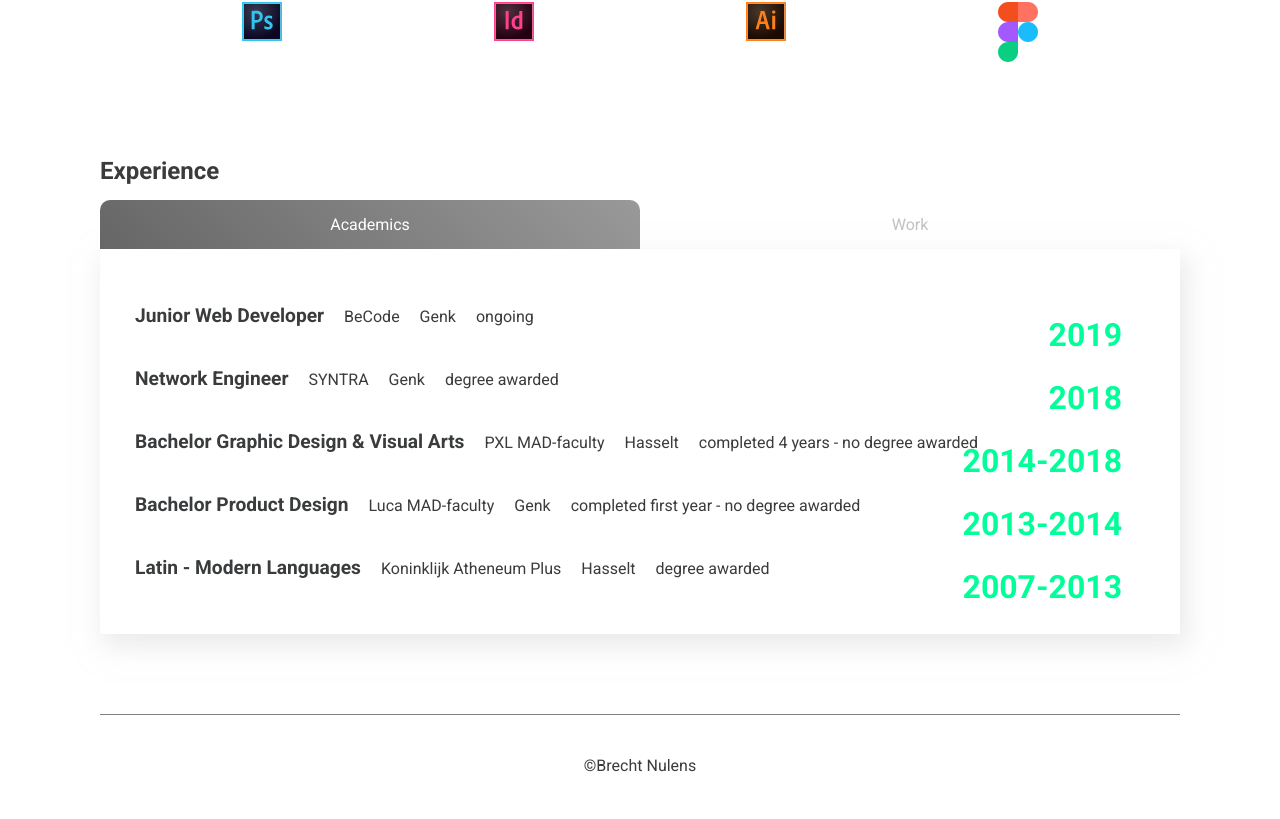
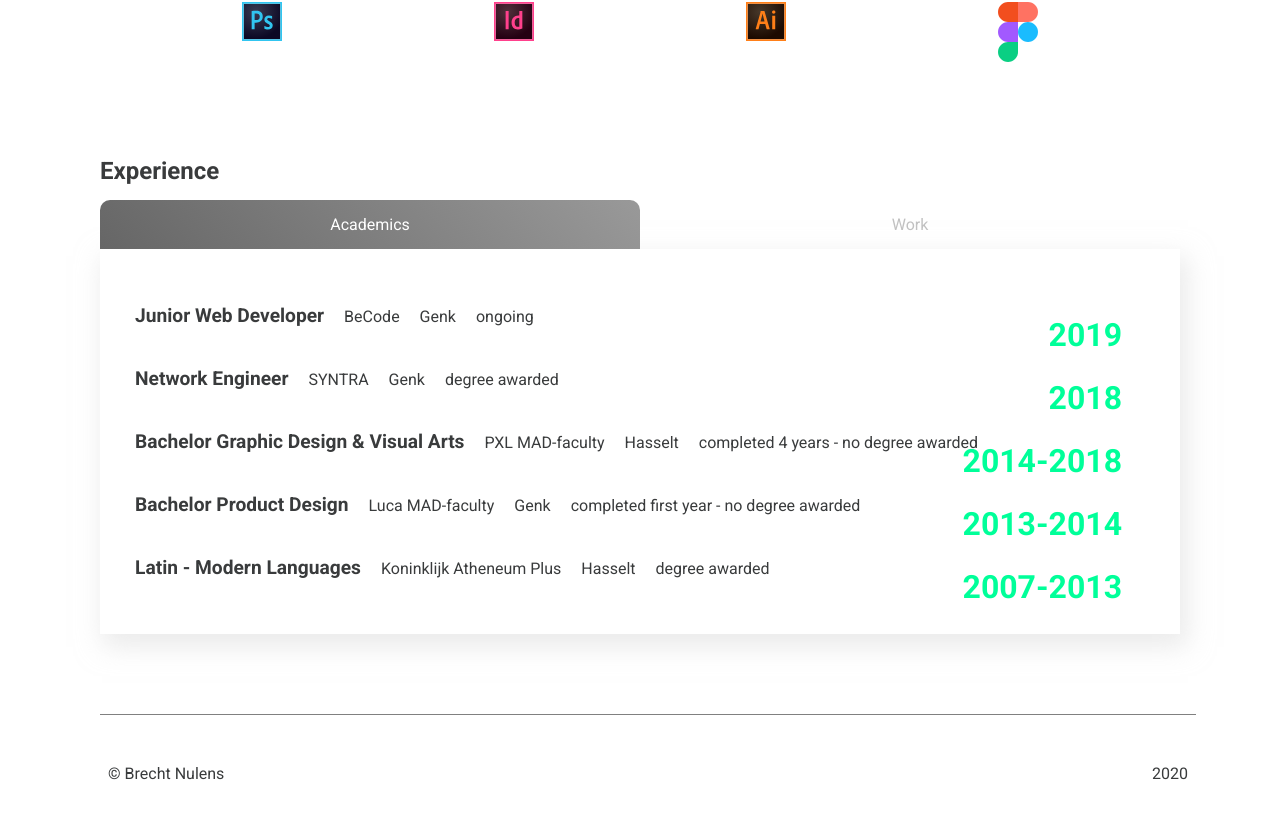
Before and after one commit to bnulens/vue_curriculum, a Vue app: page / in a window 1280 px wide. Shown: the part 1794-2613 px from the top of the page. Built offline with nearby package versions, Linux system fonts and the light colour scheme; no server answers; what vue-css-donut-chart would draw is missing.

Commit message:
Added current year to footer

```diff
--- a/src/components/FooterComp.vue
+++ b/src/components/FooterComp.vue
@@ -1,6 +1,7 @@
 <template>
     <footer>
-        <span>&copy;Brecht Nulens</span>
+        <span>&copy; Brecht Nulens</span>
+        <span>{{ new Date().getFullYear() }}</span>
     </footer>
 </template>
 
@@ -10,10 +11,12 @@
 <style scoped>
     footer {
         display: flex;
-        justify-content: center;
+        justify-content: space-between;
         align-items: center;
         height: 100px;
         width: 100%;
+        max-width: 1080px;
+        padding: 8px;
         border-top: 1px solid grey;
     }
 </style>
```
